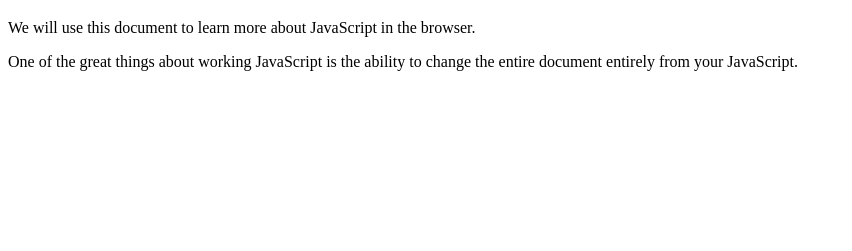
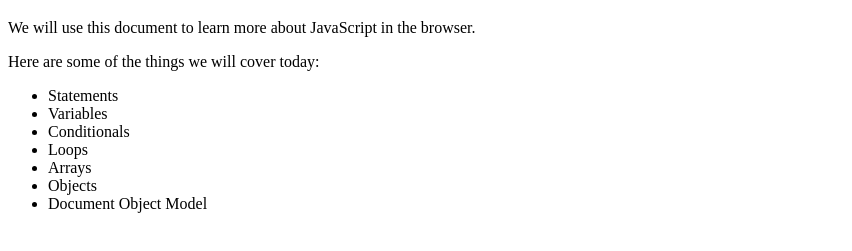
Before and after one commit to Web-Projects-Course/javascript-in-class-exercise, a plain HTML site: page index.html in a window 1280 px wide. Shown: the part 61-312 px from the top of the page, without its empty margins (0-852 px from the left). Drawn offline with Linux system fonts and the light colour scheme.

Commit message:
add ul to match DOM tree diagram

```diff
--- a/index.html
+++ b/index.html
@@ -12,7 +12,17 @@
 
     <p>We will use this document to learn more about JavaScript in the browser.</p>
 
-    <p>One of the great things about working JavaScript is the ability to change the entire document entirely from your JavaScript.</p>
+    <p>Here are some of the things we will cover today:</p>
+
+    <ul>
+      <li>Statements</li>
+      <li>Variables</li>
+      <li>Conditionals</li>
+      <li>Loops</li>
+      <li>Arrays</li>
+      <li>Objects</li>
+      <li>Document Object Model</li>
+    </ul>
 
   </body>
 
```
